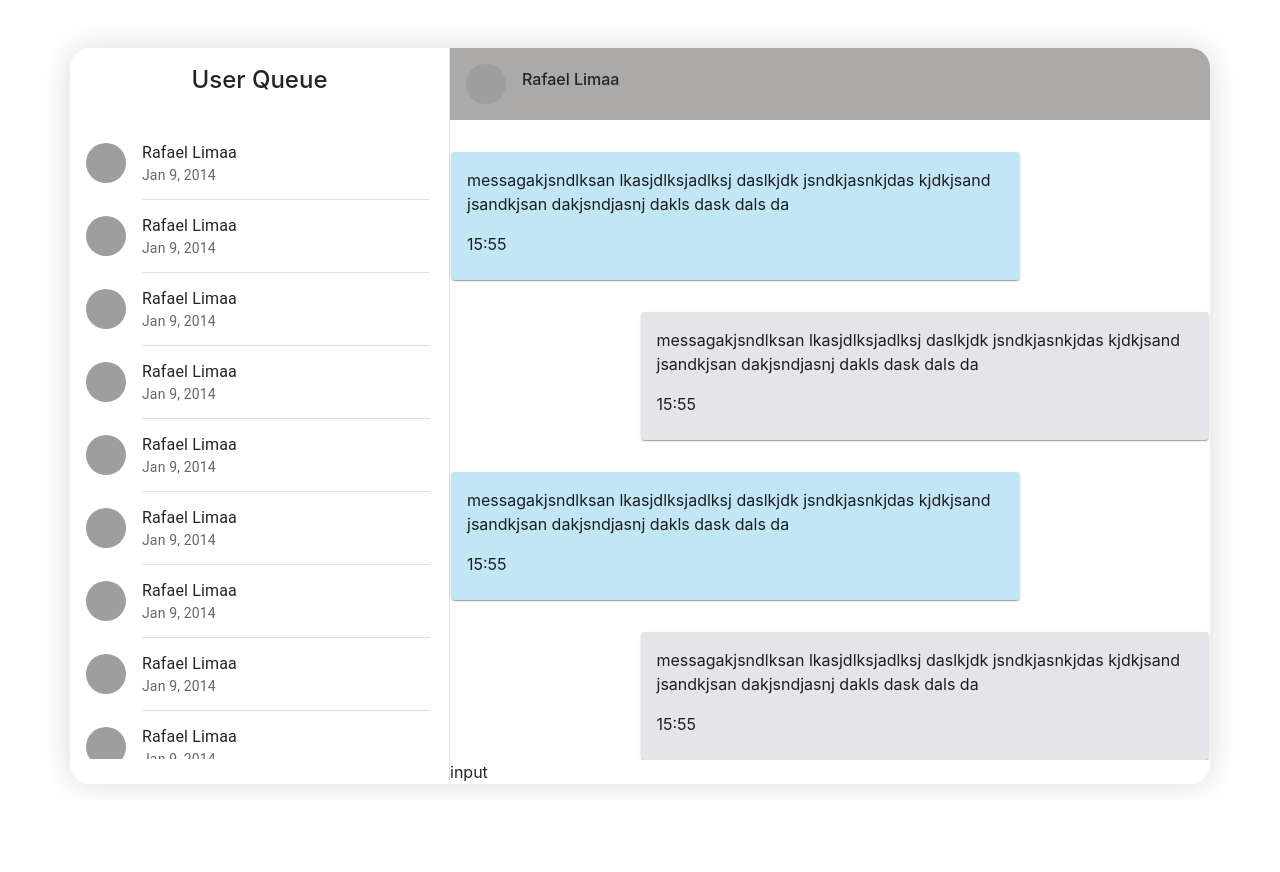
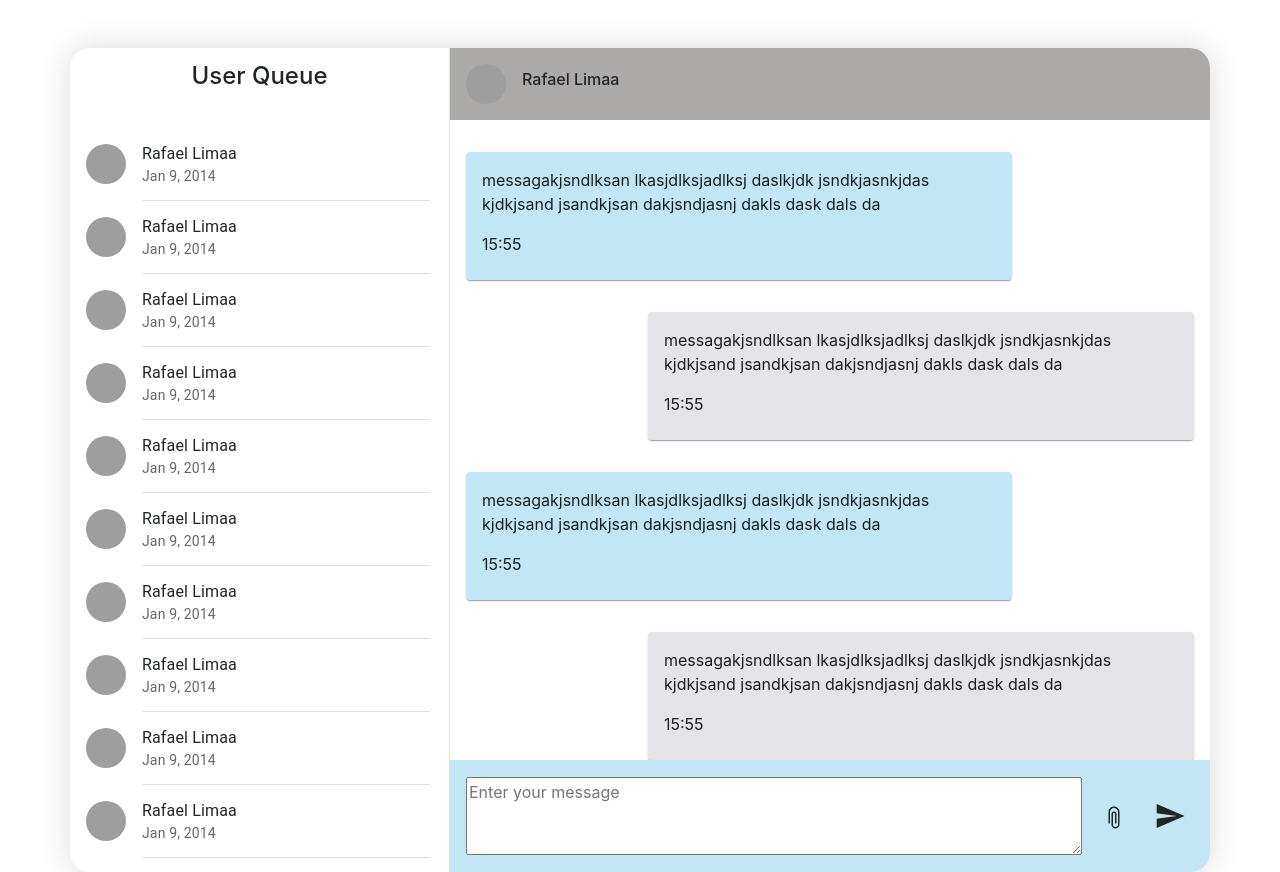
Before and after one commit to Koulinn/capstone-oh-hospital, a React (Create React App) app: page / in a window 1280 px wide. Before the commit the page ends 800 px from the top, so only its background shows below. Built offline with nearby package versions, Linux system fonts and the light colour scheme; no server answers; grey boxes are pictures that could not be loaded.

Commit message:
Styling and refactored chat components

```diff
--- /dev/null
+++ b/src/components/Chat/ChatBottom.jsx
@@ -0,0 +1,29 @@
+import React from 'react'
+import { MdSend, MdOutlineAttachment } from 'react-icons/md'
+import TextareaAutosize from '@mui/material/TextareaAutosize';
+
+function ChatBottom() {
+    return (
+        <div className="chatInput-wrapper d-flex align-items-center p-3">
+            <TextareaAutosize
+              className="text-area-wrapper"
+              aria-label="minimum height"
+              minRows={3}
+              placeholder="Enter your message"
+
+            />
+            <div className="sendAttachment-Btn-wrapper d-flex justify-content-center align-items-center ml-3 p-3">
+              <label htmlFor="fileField" className="cursor-pointer m-0">
+                <MdOutlineAttachment />
+              </label>
+              <input type="file" id="fileField" className="d-none" />
+            </div>
+            <div className="sendMessage-Btn-wrapper d-flex justify-content-center align-items-center my-3 ml-3">
+              <MdSend />
+            </div>
+
+          </div>
+    )
+}
+
+export default ChatBottom
--- a/src/components/Chat/ChatCard.jsx
+++ b/src/components/Chat/ChatCard.jsx
@@ -9,7 +9,7 @@ function ChatCard({user}) {
             marginLeft: (user ? '0px' : 'auto'),
             backgroundColor: (user ? '#0096d93d' : '#b7b9c35d')
             }}
-            className="my-3"
+            className='my-3'
             >
             <CardContent>
                 <p>messagakjsndlksan lkasjdlksjadlksj daslkjdk jsndkjasnkjdas kjdkjsand jsandkjsan dakjsndjasnj dakls dask dals da</p>
--- /dev/null
+++ b/src/components/Chat/ChatColumn.jsx
@@ -0,0 +1,36 @@
+import React from 'react'
+import ChatCard from "../../components/Chat/ChatCard";
+import { MdOutlineChatBubbleOutline, MdSend, MdOutlineAttachment } from 'react-icons/md'
+import TextareaAutosize from '@mui/material/TextareaAutosize';
+import ChatHeader from './ChatHeader';
+import ChatBottom from './ChatBottom';
+
+function ChatColumn({mockUser}) {
+    return (
+        <div className="col-8 chat-wrapper px-0">
+          <ChatHeader
+           mockUser={mockUser}
+          />
+          <div className="scrollable-Area p-3 row mx-0">
+            <ChatCard user={true} />
+            <ChatCard />
+            <ChatCard user={true} />
+            <ChatCard />
+            <ChatCard user={true} />
+            <ChatCard />
+            <ChatCard user={true} />
+            <ChatCard />
+            <ChatCard user={true} />
+            <ChatCard />
+            <ChatCard user={true} />
+            <ChatCard />
+            <ChatCard />
+
+          </div>
+          <ChatBottom/>
+
+        </div>
+    )
+}
+
+export default ChatColumn
--- /dev/null
+++ b/src/components/Chat/ChatHeader.jsx
@@ -0,0 +1,17 @@
+import React from 'react'
+import Avatar from '@mui/material/Avatar';
+
+function ChatHeader({ mockUser }) {
+    return (
+        <div className=" chatUserMeta-wrapper d-flex align-items-center p-3">
+            <div>
+                <Avatar alt="Remy Sharp" src={mockUser.avatar} />
+            </div>
+            <div className="ml-3">
+                <h6>{`${mockUser.name} ${mockUser.surname}`}</h6>
+            </div>
+        </div>
+    )
+}
+
+export default ChatHeader
--- a/src/components/Users/UserList.jsx
+++ b/src/components/Users/UserList.jsx
@@ -2,7 +2,8 @@ import React from 'react'
 import List from '@mui/material/List';
 import UserCard from './UserCard'
 
-function UserList({ userWaitingList }) {
+
+function UserList({ waitingList }) {
     return (
         <List
             sx={{
@@ -11,7 +12,7 @@ function UserList({ userWaitingList }) {
                 bgcolor: 'background.paper',
             }}
         >
-            {userWaitingList.map(u =>
+            {waitingList.map(u =>
                 <UserCard
                     name={u.name}
                     surname={u.surname}
--- /dev/null
+++ b/src/components/Users/UserQueueColumn.jsx
@@ -0,0 +1,19 @@
+import React from 'react'
+import UserList from './UserList'
+
+function UserQueueColumn({waitingList}) {
+    return (
+        <div className="userQueue-wrapper d-flex flex-column col-4 border-right pt-3 px-0">
+          <div className=" mb-4">
+            <header>
+              <h4 className="text-center">User Queue</h4>
+            </header>
+          </div>
+          <div className="waitingList-wrapper scrollable-Area">
+            <UserList waitingList={waitingList} />
+          </div>
+        </div>
+    )
+}
+
+export default UserQueueColumn
--- a/src/styles/index.css
+++ b/src/styles/index.css
@@ -35,5 +35,30 @@ html {
 .chat-wrapper .chatUserMeta-wrapper {
   background-color: #aca9a9; }
 
+.waitingList-wrapper {
+  flex-grow: 1; }
+
 .userQueue-wrapper h4 {
-  line-height: 31px; }
+  line-height: 24px; }
+
+.chatInput-wrapper {
+  background-color: #0096d93d; }
+  .chatInput-wrapper .text-area-wrapper {
+    flex-grow: 1; }
+  .chatInput-wrapper .sendAttachment-Btn-wrapper {
+    cursor: pointer;
+    width: 32px;
+    height: 32px; }
+    .chatInput-wrapper .sendAttachment-Btn-wrapper label {
+      cursor: pointer; }
+    .chatInput-wrapper .sendAttachment-Btn-wrapper svg {
+      height: 24px;
+      width: 24px;
+      transform: rotate(90deg); }
+  .chatInput-wrapper .sendMessage-Btn-wrapper {
+    cursor: pointer;
+    width: 48px;
+    height: 48px; }
+    .chatInput-wrapper .sendMessage-Btn-wrapper svg {
+      height: 32px;
+      width: 32px; }
--- a/src/styles/index.scss
+++ b/src/styles/index.scss
@@ -6,6 +6,12 @@ html {
     font-family: "Raleway", sans-serif;
   }
 }
+
+//=========== SASS VARIABLES ===========
+$PRIMARY-COLOR-0: #1b3e91;
+$PRIMARY-COLOR-1: #4f7fd1;
+$PRIMARY-COLOR-2: #21a8e1;
+$PRIMARY-COLOR-3: #0096d93d;
 
 .box-shadow {
   background: #ffffff;
@@ -47,8 +53,40 @@ html {
   }
 }
 
+.waitingList-wrapper{
+  flex-grow: 1;
+}
 .userQueue-wrapper{
   h4{
-    line-height: 31px;
+    line-height: 24px;
   }
 }
+
+.chatInput-wrapper{
+  background-color: $PRIMARY-COLOR-3;
+  .text-area-wrapper{
+    flex-grow: 1;
+  }
+  .sendAttachment-Btn-wrapper {
+    cursor: pointer;
+    width: 32px;
+    height: 32px;
+    label{
+      cursor: pointer;
+    }
+    svg{
+      height: 24px;
+      width: 24px;
+      transform: rotate(90deg);
+    }
+  }
+  .sendMessage-Btn-wrapper{
+    cursor: pointer;
+    width: 48px;
+    height: 48px;
+    svg{
+      height: 32px;
+      width: 32px;
+    }
+  }
+}
--- a/src/views/Chat/Chat.jsx
+++ b/src/views/Chat/Chat.jsx
@@ -5,6 +5,10 @@ import { io } from "socket.io-client";
 import UserList from "../../components/Users/UserList";
 import Avatar from '@mui/material/Avatar';
 import ChatCard from "../../components/Chat/ChatCard";
+import { MdOutlineChatBubbleOutline, MdSend, MdOutlineAttachment } from 'react-icons/md'
+import TextareaAutosize from '@mui/material/TextareaAutosize';
+import UserQueueColumn from "../../components/Users/UserQueueColumn";
+import ChatColumn from "../../components/Chat/ChatColumn";
 
 
 
@@ -28,7 +32,7 @@ const mockUser = {
   googleId: "114978369901583530553",
   phone_primary: "7895144568",
 };
-const waitingList = [mockUser, mockUser, mockUser, mockUser, mockUser, mockUser, mockUser, mockUser, mockUser, mockUser,]
+const waitingList = [mockUser, mockUser, mockUser, mockUser, mockUser, mockUser, mockUser, mockUser, mockUser, mockUser, mockUser, mockUser, mockUser, mockUser,]
 
 // Get list of waiting users
 // Open chat
@@ -97,46 +101,10 @@ function Chat() {
   return (
     <Container className="box-shadow mt-5" >
       <Row>
-        <div className="userQueue-wrapper col-4 border-right pt-3 px-0">
-          <div className=" mb-4">
-            <header>
-              <h4 className="text-center">User Queue</h4>
-            </header>
-          </div>
-          <div className="waitingList-wrapper scrollable-Area">
-            <UserList userWaitingList={waitingList} />
-          </div>
-        </div>
-        <div className="col-8 chat-wrapper px-0">
-          <div className=" chatUserMeta-wrapper d-flex align-items-center p-3">
-            <div>
-              <Avatar alt="Remy Sharp" src={mockUser.avatar} />
-            </div>
-            <div className="ml-3">
-              <h6>{`${mockUser.name} ${mockUser.surname}`}</h6>
-            </div>
-          </div>
-          <div className="scrollable-Area p-3 row">
-            <ChatCard user={true}/>
-            <ChatCard/>
-            <ChatCard user={true}/>
-            <ChatCard/>
-            <ChatCard user={true}/>
-            <ChatCard/>
-            <ChatCard user={true}/>
-            <ChatCard/>
-            <ChatCard user={true}/>
-            <ChatCard/>
-            <ChatCard user={true}/>
-            <ChatCard/>
-            <ChatCard/>
-
-          </div>
-          <div>
-            input
-          </div>
-
-        </div>
+        <UserQueueColumn
+        waitingList={waitingList}
+        />
+        <ChatColumn mockUser={mockUser}/>
       </Row>
 
     </Container>
```
